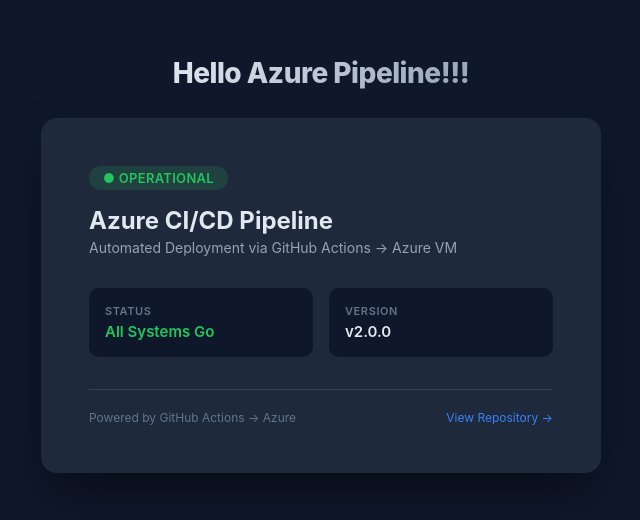
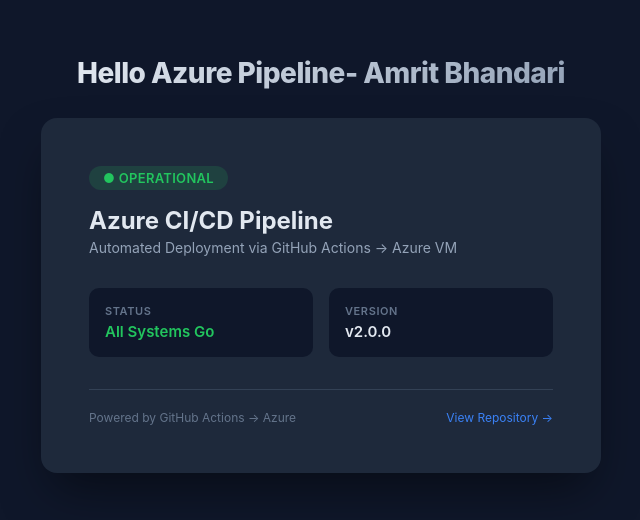
Before and after one commit to AmritBhandari25/cloudlab2, a plain HTML site: page azure-ci-cd-pipeline/index.html in a window 1280 px wide. Shown: the part 144-664 px from the top of the page, without its empty margins (319-959 px from the left). Drawn offline with Linux system fonts and the light colour scheme.

Commit message:
docs: add your name

```diff
--- a/azure-ci-cd-pipeline/index.html
+++ b/azure-ci-cd-pipeline/index.html
@@ -138,7 +138,7 @@
 </head>
 
 <body>
-  <h1 class="page-title">Hello Azure Pipeline!!!</h1>
+  <h1 class="page-title">Hello Azure Pipeline- Amrit Bhandari</h1>
   <div class="card">
     <span class="badge operational">● Operational</span>
     <h1>Azure CI/CD Pipeline</h1>
```
